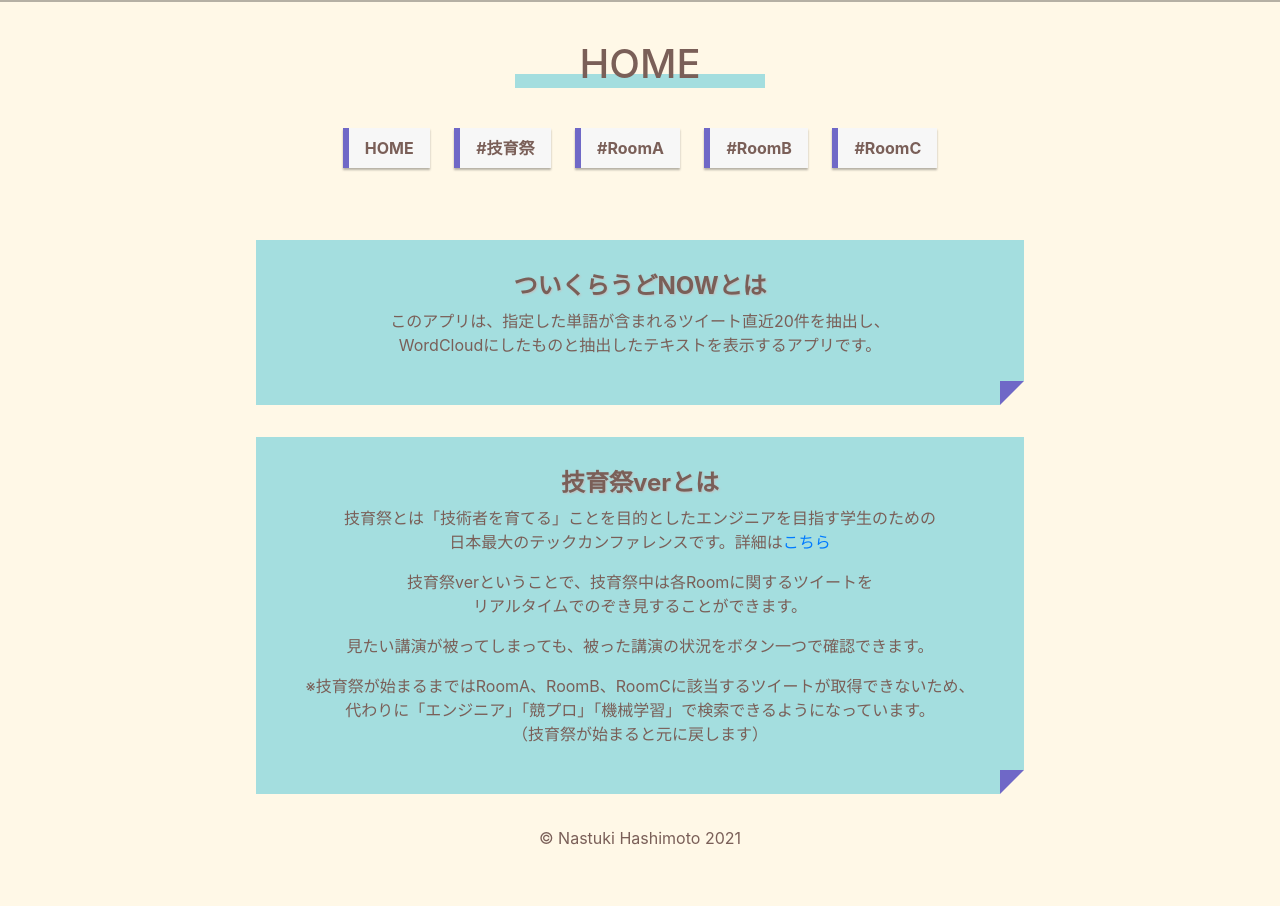
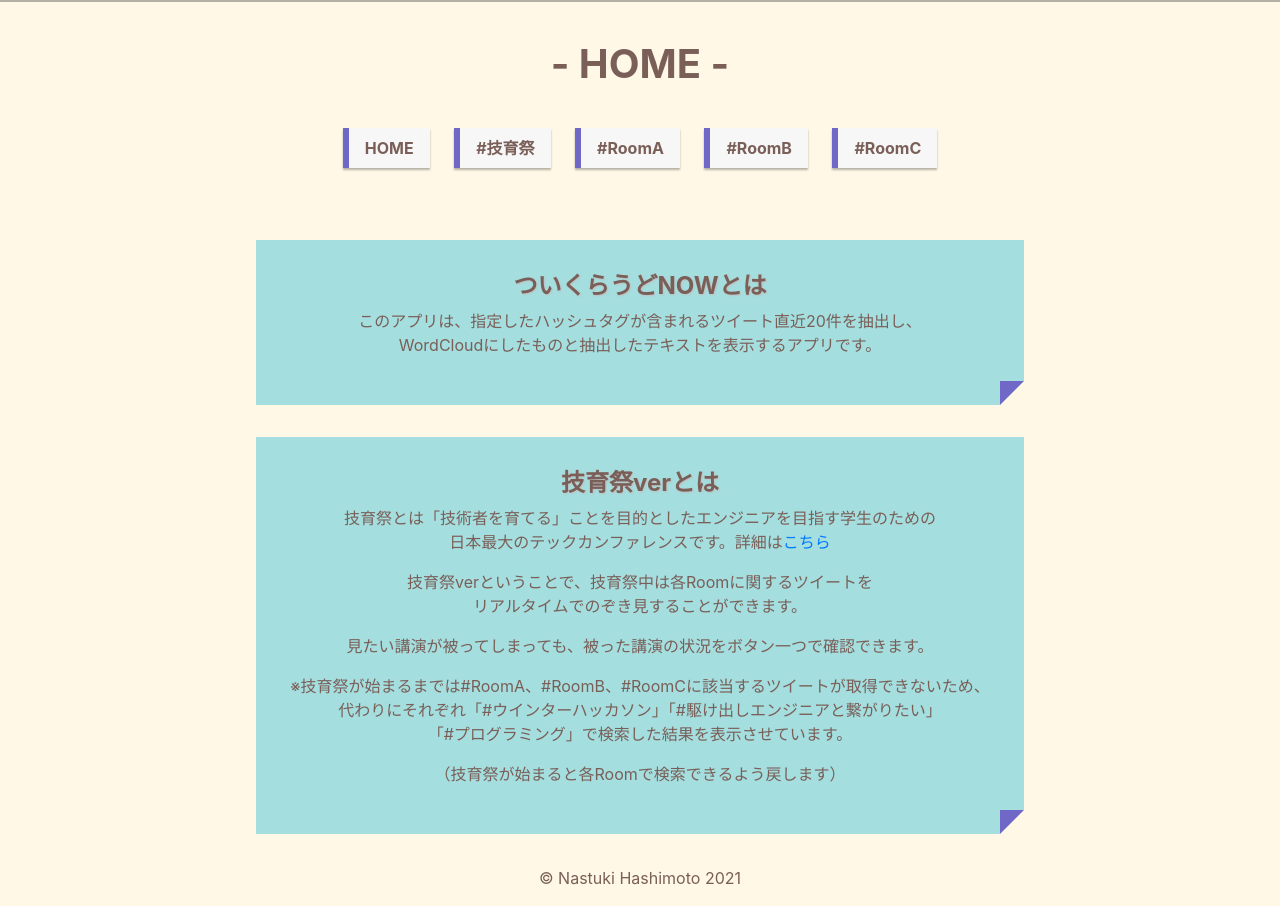
Before and after one commit to NatsukiH/tweet_cloud, a Flask app: page / in a window 1280 px wide. Shown: the part 160-1066 px from the top of the page. Before the commit the page ends 1005 px from the top, so only its background shows below. Run offline with Flask 2, Linux system fonts and the light colour scheme; some libraries are stand-ins or nearby versions.

Commit message:
とりあえずの完成

```diff
--- a/app.py
+++ b/app.py
@@ -66,28 +66,28 @@ def index():
 
 @app.route('/page0')
 def page0():
-    tweets_data = get_tweetdata(api, "技育祭 -RT ")
+    tweets_data = get_tweetdata(api, "#技育祭 -RT ")
     tweets_txt = analyze.mecab_tweet(tweets_data)
     return render_template("page0.html", tweets=tweets_data, tweets_txt=tweets_txt)
 
 
 @app.route('/page1')
 def page1():
-    tweets_data = get_tweetdata(api, "エンジニア -RT ")
+    tweets_data = get_tweetdata(api, "#ウインターハッカソン -RT ")
     tweets_txt = analyze.mecab_tweet(tweets_data)
     return render_template("page1.html", tweets=tweets_data, tweets_txt=tweets_txt)
 
 
 @app.route('/page2')
 def page2():
-    tweets_data = get_tweetdata(api, "競プロ -RT ")
+    tweets_data = get_tweetdata(api, "#駆け出しエンジニアと繋がりたい -RT ")
     tweets_txt = analyze.mecab_tweet(tweets_data)
     return render_template("page2.html", tweets=tweets_data, tweets_txt=tweets_txt)
 
 
 @app.route('/page3')
 def page3():
-    tweets_data = get_tweetdata(api, "機械学習 -RT ")
+    tweets_data = get_tweetdata(api, "#プログラミング -RT ")
     tweets_txt = analyze.mecab_tweet(tweets_data)
     return render_template("page3.html", tweets=tweets_data, tweets_txt=tweets_txt)
 
--- a/static/app.css
+++ b/static/app.css
@@ -18,9 +18,10 @@ img{
 }
 
 h1 {
-    width: 250px;
-    background: linear-gradient(transparent 70%, #A4DEDF 70%);
+    /* width: 700px;
+    background: linear-gradient(transparent 70%, #A4DEDF 70%); */
     margin: 5vh auto;
+    font-weight: bold;
 }
 
 svg{
--- a/templates/index.html
+++ b/templates/index.html
@@ -20,7 +20,7 @@
         <img src="static/logo.png" alt="ついくらうどNOWのロゴ" height="150" onclick="location.href='/'">
         </div>
     </header>
-    <h1>HOME</h1>
+    <h1>- HOME -</h1>
     <a onclick="location.href='/'" class="btn-sticky">HOME</a>
     <a onclick="location.href='/page0'" class="btn-sticky">#技育祭</a>
     <a onclick="location.href='/page1'" class="btn-sticky">#RoomA</a>
@@ -31,7 +31,7 @@
 
     <div class="box">
             <h4>ついくらうどNOWとは</h4>
-                <p>このアプリは、指定した単語が含まれるツイート直近20件を抽出し、<br>
+                <p>このアプリは、指定したハッシュタグが含まれるツイート直近20件を抽出し、<br>
                     WordCloudにしたものと抽出したテキストを表示するアプリです。</p>
     </div>
     <div class="box">
@@ -40,9 +40,10 @@
                 日本最大のテックカンファレンスです。詳細は<a href="https://talent.supporterz.jp/geeksai/2021/">こちら</a></p>
             <p>技育祭verということで、技育祭中は各Roomに関するツイートを<br>リアルタイムでのぞき見することができます。</p>
             <p> 見たい講演が被ってしまっても、被った講演の状況をボタン一つで確認できます。</p>
-            <p>※技育祭が始まるまではRoomA、RoomB、RoomCに該当するツイートが取得できないため、<br>
-                代わりに「エンジニア」「競プロ」「機械学習」で検索できるようになっています。<br>
-                （技育祭が始まると元に戻します）</p>
+            <p>※技育祭が始まるまでは#RoomA、#RoomB、#RoomCに該当するツイートが取得できないため、<br>
+                代わりにそれぞれ「#ウインターハッカソン」「#駆け出しエンジニアと繋がりたい」<br>
+                「#プログラミング」で検索した結果を表示させています。</p>
+            <p> （技育祭が始まると各Roomで検索できるよう戻します）</p>
 
     </div>
 
--- a/templates/page0.html
+++ b/templates/page0.html
@@ -20,7 +20,7 @@
         <img src="static/logo.png" alt="ついくらうどNOWのロゴ" height="150" onclick="location.href='/'">
         </div>
     </header>
-    <h1>#技育祭</h1>
+    <h1>- #技育祭 -</h1>
     <a onclick="location.href='/'" class="btn-sticky">HOME</a>
     <a onclick="location.href='/page0'" class="btn-sticky">#技育祭</a>
     <a onclick="location.href='/page1'" class="btn-sticky">#RoomA</a>
--- a/templates/page1.html
+++ b/templates/page1.html
@@ -20,7 +20,7 @@
         <img src="static/logo.png" alt="ついくらうどNOWのロゴ" height="150" onclick="location.href='/'">
         </div>
     </header>
-    <h1>#エンジニア</h1>
+    <h1>- #ウインターハッカソン -</h1>
     <a onclick="location.href='/'" class="btn-sticky">HOME</a>
     <a onclick="location.href='/page0'" class="btn-sticky">#技育祭</a>
     <a onclick="location.href='/page1'" class="btn-sticky">#RoomA</a>
--- a/templates/page2.html
+++ b/templates/page2.html
@@ -19,7 +19,7 @@
         <img src="static/logo.png" alt="ついくらうどNOWのロゴ" height="150" onclick="location.href='/'">
         </div>
     </header>
-    <h1>#競プロ</h1>
+    <h1>- #駆け出しエンジニアと繋がりたい -</h1>
     <a onclick="location.href='/'" class="btn-sticky">HOME</a>
     <a onclick="location.href='/page0'" class="btn-sticky">#技育祭</a>
     <a onclick="location.href='/page1'" class="btn-sticky">#RoomA</a>
--- a/templates/page3.html
+++ b/templates/page3.html
@@ -19,7 +19,7 @@
         <img src="static/logo.png" alt="ついくらうどNOWのロゴ" height="150" onclick="location.href='/'">
         </div>
     </header>
-    <h1>#機械学習</h1>
+    <h1>- #プログラミング -</h1>
     <a onclick="location.href='/'" class="btn-sticky">HOME</a>
     <a onclick="location.href='/page0'" class="btn-sticky">#技育祭</a>
     <a onclick="location.href='/page1'" class="btn-sticky">#RoomA</a>
```
Also changed, not shown: 1 other file.
